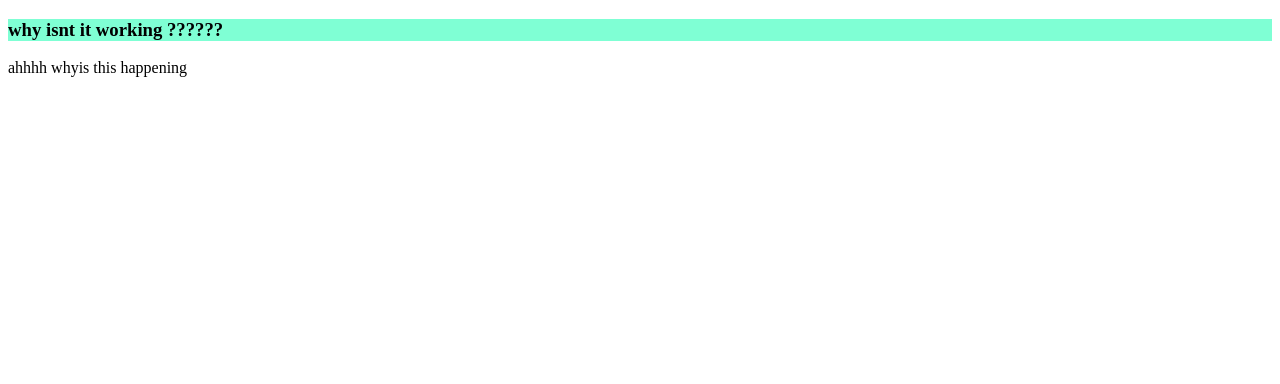
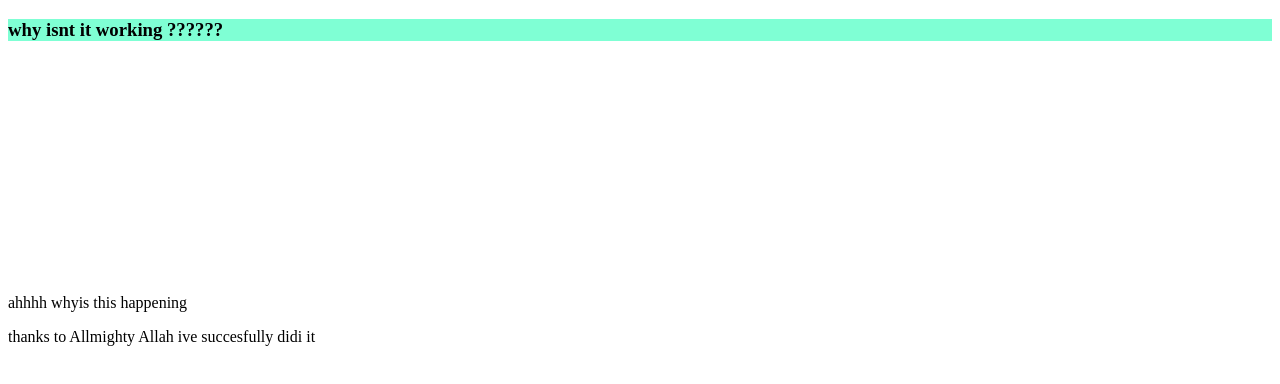
Before and after one commit to sifatjustin/very-first-repo-1, a plain HTML site: page index.html in a window 1280 px wide. Drawn offline with Linux system fonts and the light colour scheme.

Commit message:
first commigggt

```diff
--- a/index.html
+++ b/index.html
@@ -9,5 +9,6 @@
 <body>
     <div><h3>why isnt it working ??????</h3></div>
     <p>ahhhh whyis this happening</p>
+    thanks to Allmighty Allah ive succesfully didi it
 </body>
 </html>
--- a/style.css
+++ b/style.css
@@ -1,3 +1,4 @@
 h3{
     background-color: aquamarine;
 }
+p{margin-top: 20%;}
```
